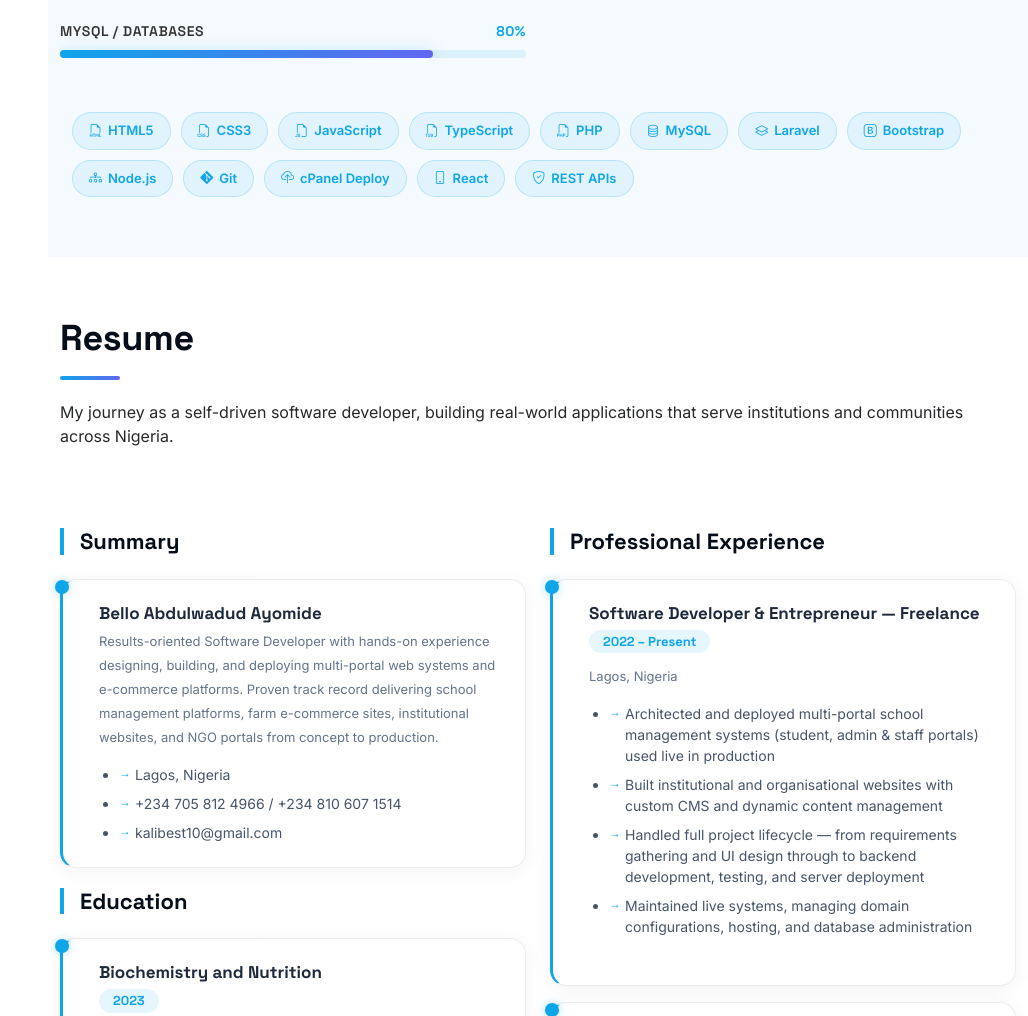
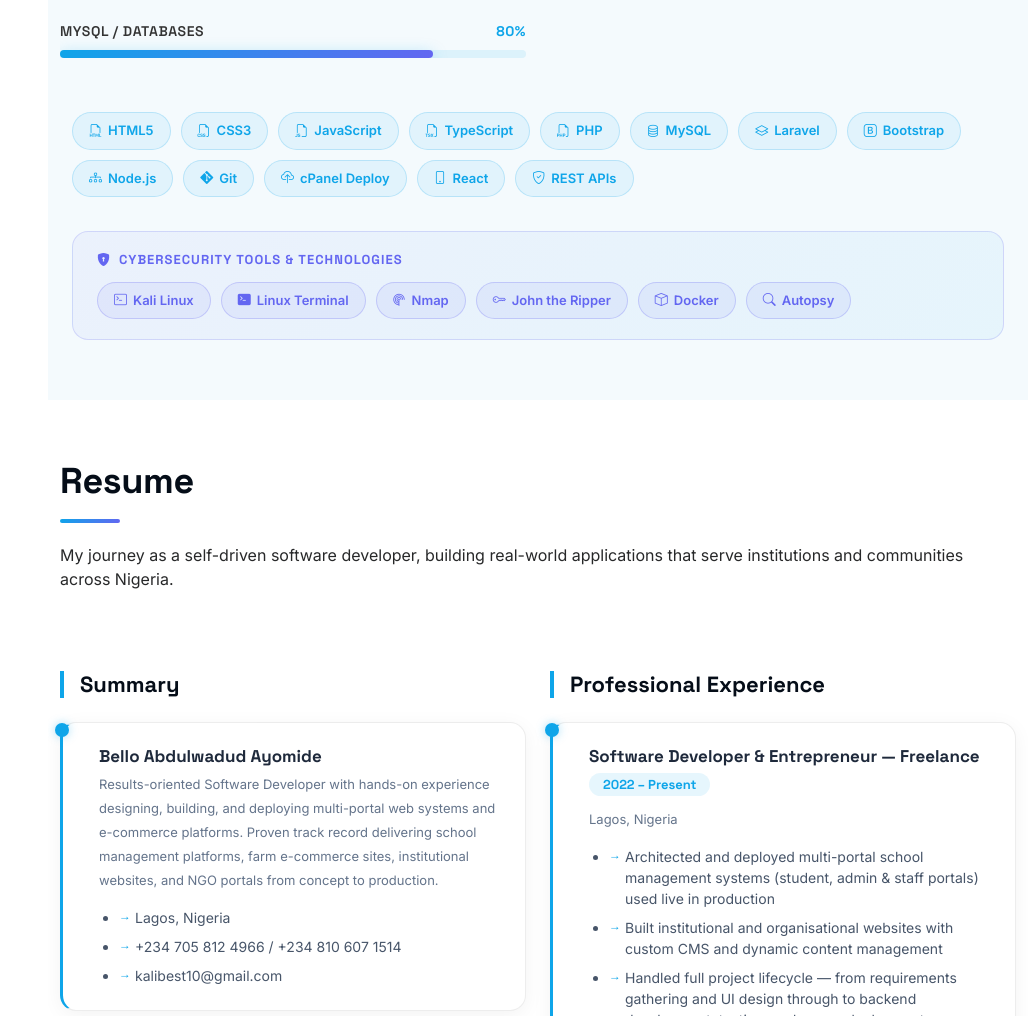
Before and after one commit to majormarshall/my-portfolio, a plain HTML site: page index.html in a window 1280 px wide. Shown: the part 2381-3397 px from the top of the page, without its empty margins (252-1280 px from the left). Drawn offline with Linux system fonts and the light colour scheme.

Commit message:
Add cybersecurity tools section and update education (Roma Business School + UT Austin)

```diff
--- a/assets/css/custom.css
+++ b/assets/css/custom.css
@@ -668,3 +668,40 @@
   .contact .info-wrap { padding: 24px; }
   .contact .php-email-form { padding: 24px; }
 }
+
+/* ── CYBERSECURITY TOOLS SECTION ────────────── */
+.cyber-badges-section {
+  width: 100%;
+  background: linear-gradient(135deg, rgba(99,102,241,0.06) 0%, rgba(14,165,233,0.06) 100%);
+  border: 1px solid rgba(99,102,241,0.2);
+  border-radius: var(--card-radius);
+  padding: 20px 24px;
+}
+.cyber-badges-title {
+  font-family: 'Space Grotesk', sans-serif;
+  font-size: 13px;
+  font-weight: 700;
+  letter-spacing: 0.08em;
+  text-transform: uppercase;
+  color: #6366f1;
+  margin-bottom: 14px;
+  display: flex;
+  align-items: center;
+}
+.cyber-badges-title i { color: #6366f1; }
+.cyber-badges-wrap {
+  display: flex;
+  flex-wrap: wrap;
+  gap: 10px;
+}
+.tech-badge.cyber-badge {
+  background: rgba(99,102,241,0.08);
+  border-color: rgba(99,102,241,0.25);
+  color: #6366f1;
+}
+.tech-badge.cyber-badge:hover {
+  background: linear-gradient(135deg, #6366f1 0%, #0ea5e9 100%);
+  color: #fff;
+  border-color: transparent;
+  box-shadow: 0 6px 20px rgba(99,102,241,0.35);
+}
--- a/assets/js/cms-render.js
+++ b/assets/js/cms-render.js
@@ -135,9 +135,25 @@ async function fetchAndRenderData() {
 
     const techBadges = document.getElementById('cms-tech-badges');
     if (techBadges) {
-      techBadges.innerHTML = data.skills.badges.map(badge => `
+      let badgesHtml = data.skills.badges.map(badge => `
         <span class="tech-badge"><i class="bi ${badge.icon}"></i> ${badge.label}</span>
       `).join('');
+
+      // Cybersecurity Tools & Technologies section
+      if (data.skills.cybersecurityBadges && data.skills.cybersecurityBadges.length) {
+        badgesHtml += `
+          <div class="cyber-badges-section mt-4">
+            <h6 class="cyber-badges-title"><i class="bi bi-shield-lock-fill me-2"></i>${data.skills.cybersecurityTitle || 'Cybersecurity Tools & Technologies'}</h6>
+            <div class="cyber-badges-wrap">
+              ${data.skills.cybersecurityBadges.map(badge => `
+                <span class="tech-badge cyber-badge"><i class="bi ${badge.icon}"></i> ${badge.label}</span>
+              `).join('')}
+            </div>
+          </div>
+        `;
+      }
+
+      techBadges.innerHTML = badgesHtml;
     }
 
     // 7. Resume
--- a/data.json
+++ b/data.json
@@ -71,6 +71,15 @@
       { "icon": "bi-cloud-upload", "label": "cPanel Deploy" },
       { "icon": "bi-phone", "label": "React" },
       { "icon": "bi-shield-check", "label": "REST APIs" }
+    ],
+    "cybersecurityTitle": "Cybersecurity Tools & Technologies",
+    "cybersecurityBadges": [
+      { "icon": "bi-terminal", "label": "Kali Linux" },
+      { "icon": "bi-terminal-fill", "label": "Linux Terminal" },
+      { "icon": "bi-radar", "label": "Nmap" },
+      { "icon": "bi-key", "label": "John the Ripper" },
+      { "icon": "bi-box", "label": "Docker" },
+      { "icon": "bi-search", "label": "Autopsy" }
     ]
   },
   "resume": {
@@ -83,6 +92,18 @@
       "email": "kalibest10@gmail.com"
     },
     "education": [
+      {
+        "degree": "Master's in Data Science",
+        "year": "2026",
+        "institution": "Roma Business School",
+        "description": "Pursuing a Master's in Data Science at Roma Business School, gaining advanced skills in data analytics, machine learning, and data-driven decision making."
+      },
+      {
+        "degree": "Bachelor of Science (B.Sc.) in Cybersecurity",
+        "year": "2022–2025",
+        "institution": "The University of Texas at Austin, USA",
+        "description": "Studied Cybersecurity at UT Austin, covering network security, digital forensics, ethical hacking, cryptography, and risk management."
+      },
       {
         "degree": "Biochemistry and Nutrition",
         "year": "2023",
```
